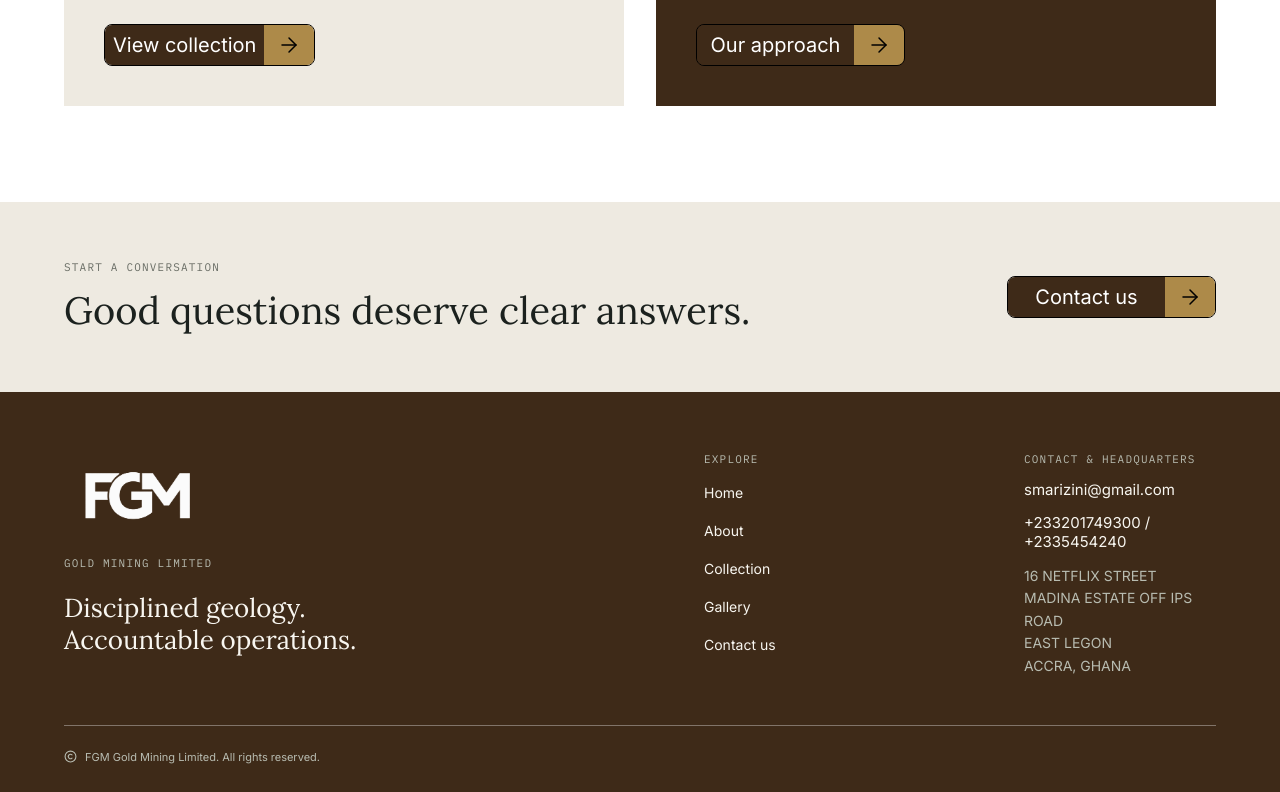
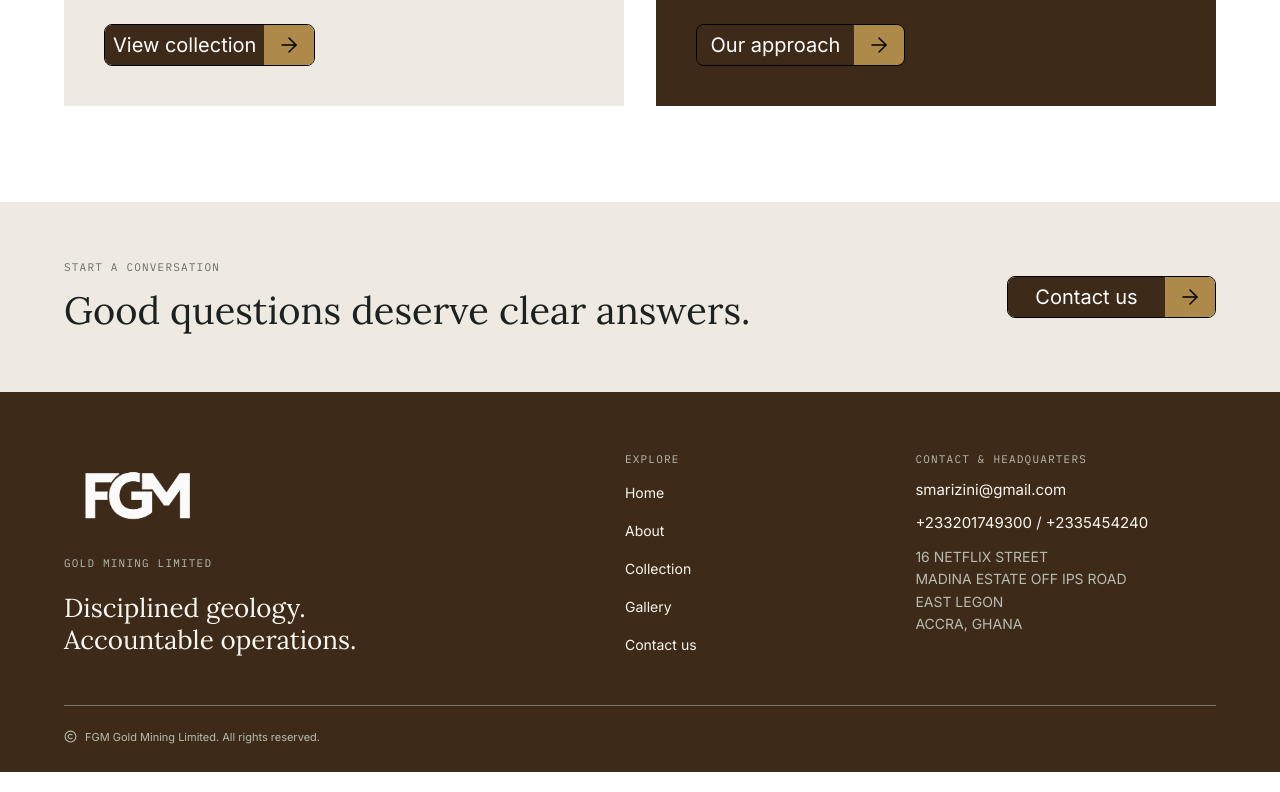
Before and after one commit to zoestella-xo/FGM-Gold-Mining-Limited, a React (Vite) app: page / in a window 1280 px wide. Shown: the part 2115-2907 px from the top of the page. Built offline with nearby package versions, Linux system fonts and the light colour scheme.

Commit message:
Updated the Footer.css

```diff
--- a/src/components/Footer.css
+++ b/src/components/Footer.css
@@ -10,10 +10,13 @@
   padding-block: 60px 28px;
 }
 
+/* Three proportional columns (≈ 560 / 240 / 336px at the 1440px design width).
+   Fractions instead of fixed widths mean the contact column can never be squeezed out. */
 .site-footer__content {
-  display: flex;
-  align-items: flex-start;
-  gap: 80px;
+  display: grid;
+  grid-template-columns: minmax(0, 1.6fr) minmax(150px, 0.7fr) minmax(0, 1fr);
+  align-items: start;
+  column-gap: 80px;
 }
 
 .site-footer__identity {
@@ -21,8 +24,7 @@
   flex-direction: column;
   align-items: flex-start;
   gap: 22px;
-  flex: 0 0 560px;
-  max-width: 100%;
+  min-width: 0;
 }
 
 .site-footer__tagline {
@@ -44,7 +46,7 @@
   display: flex;
   flex-direction: column;
   gap: 14px;
-  flex: 0 0 240px;
+  min-width: 0;
 }
 .site-footer__directory ul {
   display: flex;
@@ -72,13 +74,14 @@
   display: flex;
   flex-direction: column;
   gap: 14px;
-  flex: 1 1 0;
   min-width: 0;
 }
+/* overflow-wrap lets a long email or phone line break instead of pushing the page wider. */
 .site-footer__contact-line {
   font-size: 15px;
   line-height: normal;
   color: var(--color-on-dark);
+  overflow-wrap: anywhere;
 }
 .site-footer__address {
   display: flex;
@@ -87,6 +90,7 @@
   font-size: 14px;
   line-height: 1.6;
   color: var(--color-on-dark-muted);
+  overflow-wrap: anywhere;
 }
 
 .site-footer__legal {
@@ -103,13 +107,8 @@
 /* ---- Responsive ---- */
 @media (max-width: 1100px) {
   .site-footer__content {
-    gap: 48px;
-  }
-  .site-footer__identity {
-    flex-basis: 360px;
-  }
-  .site-footer__directory {
-    flex-basis: 180px;
+    column-gap: 40px;
+    grid-template-columns: minmax(0, 1fr) minmax(130px, 0.6fr) minmax(0, 1.1fr);
   }
 }
 
@@ -117,13 +116,10 @@
   .site-footer__inner {
     padding-block: 48px 24px;
   }
+  /* Stack the three blocks on tablets and phones. */
   .site-footer__content {
-    flex-direction: column;
-    gap: 40px;
-  }
-  .site-footer__identity,
-  .site-footer__directory {
-    flex: none;
+    grid-template-columns: minmax(0, 1fr);
+    row-gap: 40px;
   }
   .site-footer__tagline {
     font-size: 22px;
```
